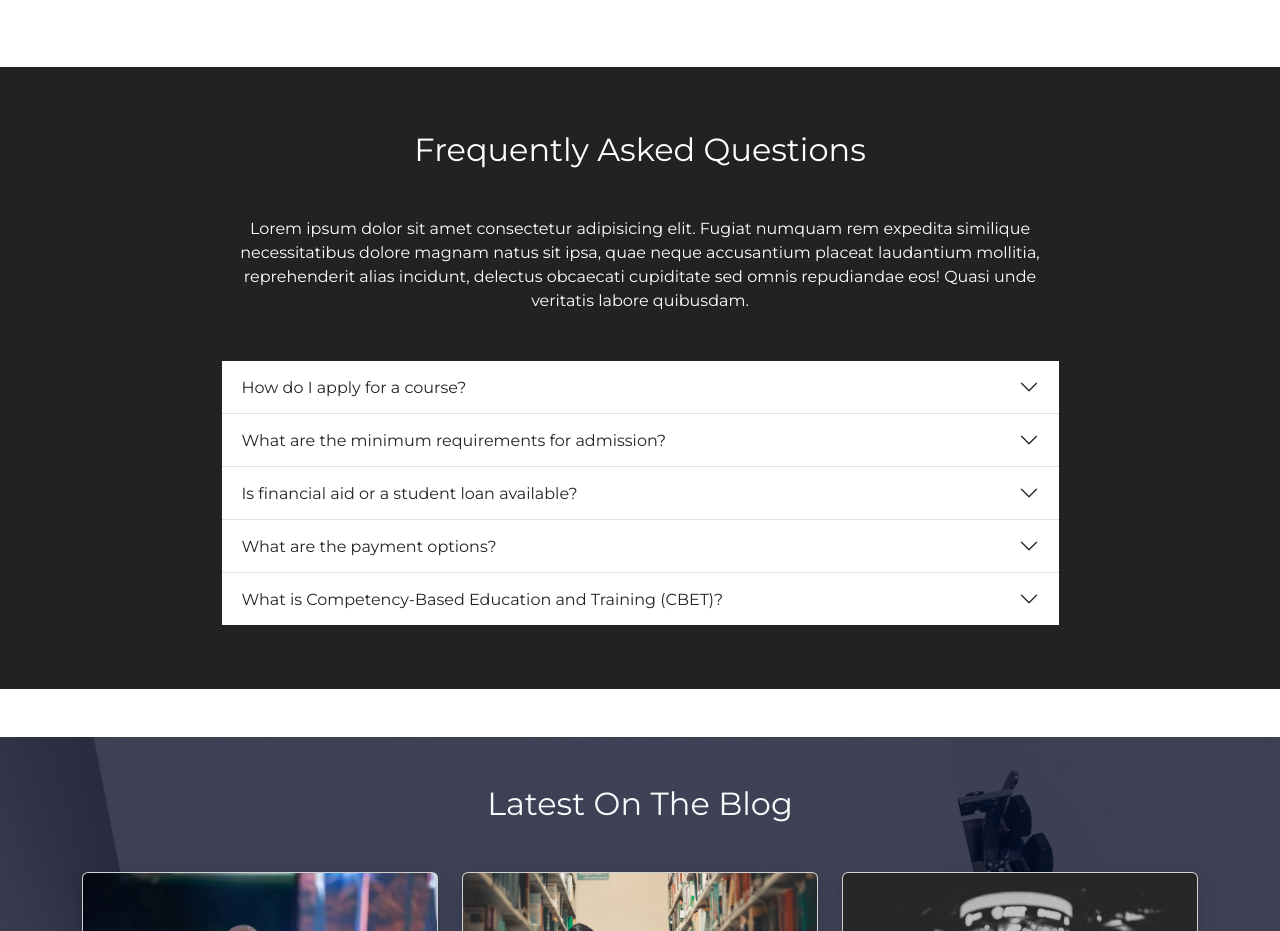
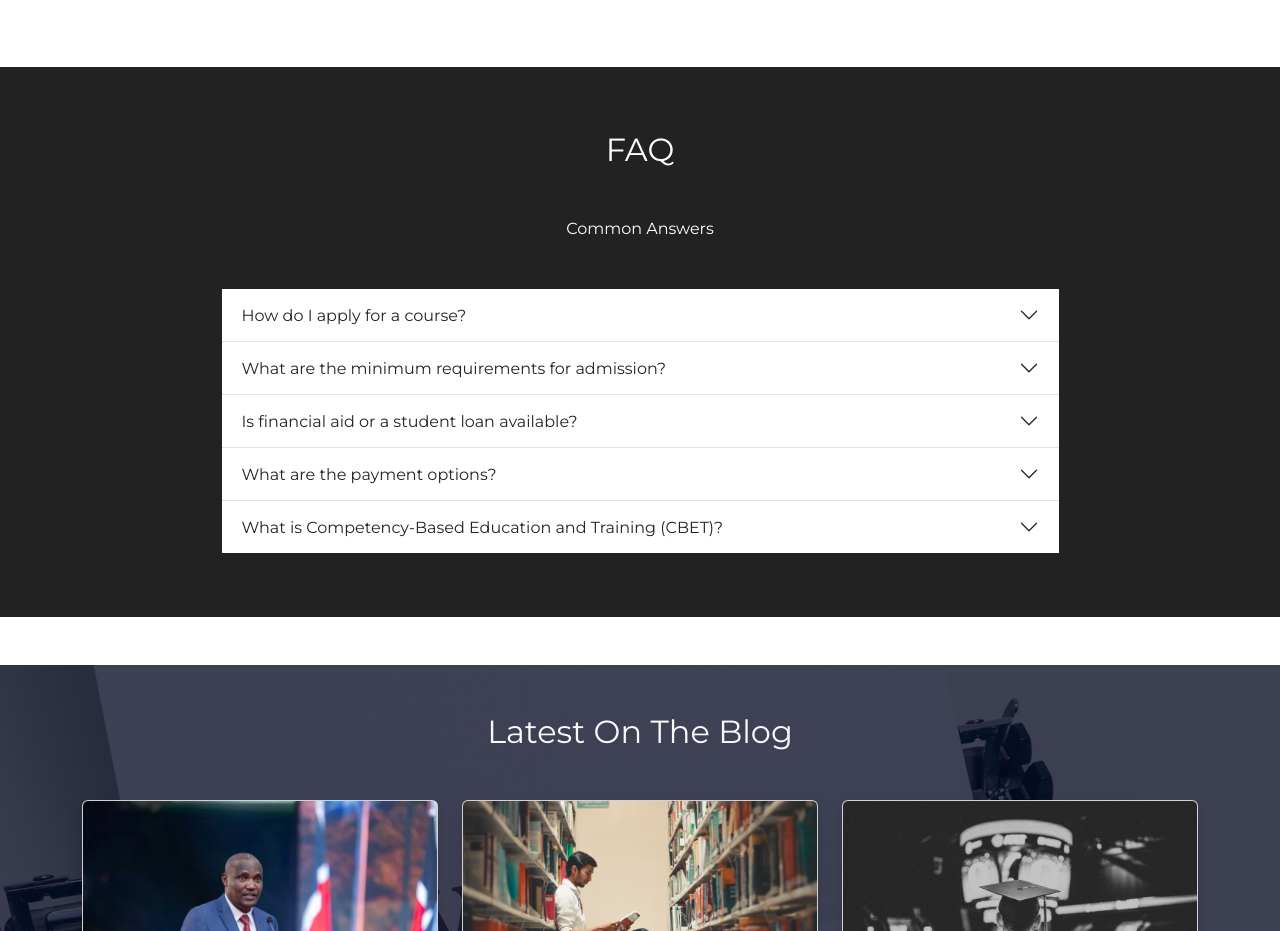
Before and after one commit to otienosylvery/suba-south-tvc, a React (Vite) app: page / in a window 1280 px wide. Shown: the part 1720-2651 px from the top of the page. Built offline with nearby package versions, Linux system fonts and the light colour scheme; no server answers.

Commit message:
faq commit

```diff
--- a/package.json
+++ b/package.json
@@ -10,6 +10,7 @@
     "@fortawesome/free-solid-svg-icons": "^6.7.2",
     "@fortawesome/react-fontawesome": "^0.2.2",
     "bootstrap": "^5.3.2",
+    "gh-pages": "^6.3.0",
     "react": "^18.3.1",
     "react-bootstrap": "^2.9.1",
     "react-bootstrap-icons": "^1.11.6",
@@ -19,7 +20,9 @@
   "scripts": {
     "dev": "vite",
     "build": "vite build",
-    "preview": "vite preview"
+    "preview": "vite preview",
+    "predeploy": "npm run build",
+    "deploy": "gh-pages -d dist"
   },
   "devDependencies": {
     "@vitejs/plugin-react": "^6.0.5",
--- a/src/components/FaqAccordion/FaqAccordion.jsx
+++ b/src/components/FaqAccordion/FaqAccordion.jsx
@@ -7,8 +7,8 @@ function FaqAccordion() {
   return (
     <div className='faq-section'>
         <div className='container d-flex flex-column align-items-center'>
-            <h2 className='text-center text-capitalize mb-5'>Frequently asked questions</h2>
-            <p className='text-center mb-5'>Lorem ipsum dolor sit amet consectetur adipisicing elit. Fugiat numquam rem expedita similique necessitatibus dolore magnam natus sit ipsa, quae neque accusantium placeat laudantium mollitia, reprehenderit alias incidunt, delectus obcaecati cupiditate sed omnis repudiandae eos! Quasi unde veritatis labore quibusdam.</p>
+            <h2 className='text-center text-capitalize mb-5'>FAQ</h2>
+            <p className='text-center mb-5'>Common Answers</p>
             <Accordion defaultActiveKey="" flush>
                 <Accordion.Item eventKey='0'>
                     <Accordion.Header>How do I apply for a course?</Accordion.Header>
--- a/vite.config.mjs
+++ b/vite.config.mjs
@@ -3,4 +3,5 @@ import react from '@vitejs/plugin-react';
 
 export default defineConfig({
   plugins: [react()],
+  base: '/suba-south-tvc/',
 });
```
Also changed, not shown: 1 other file (tests, documents, lock files or other folders).
